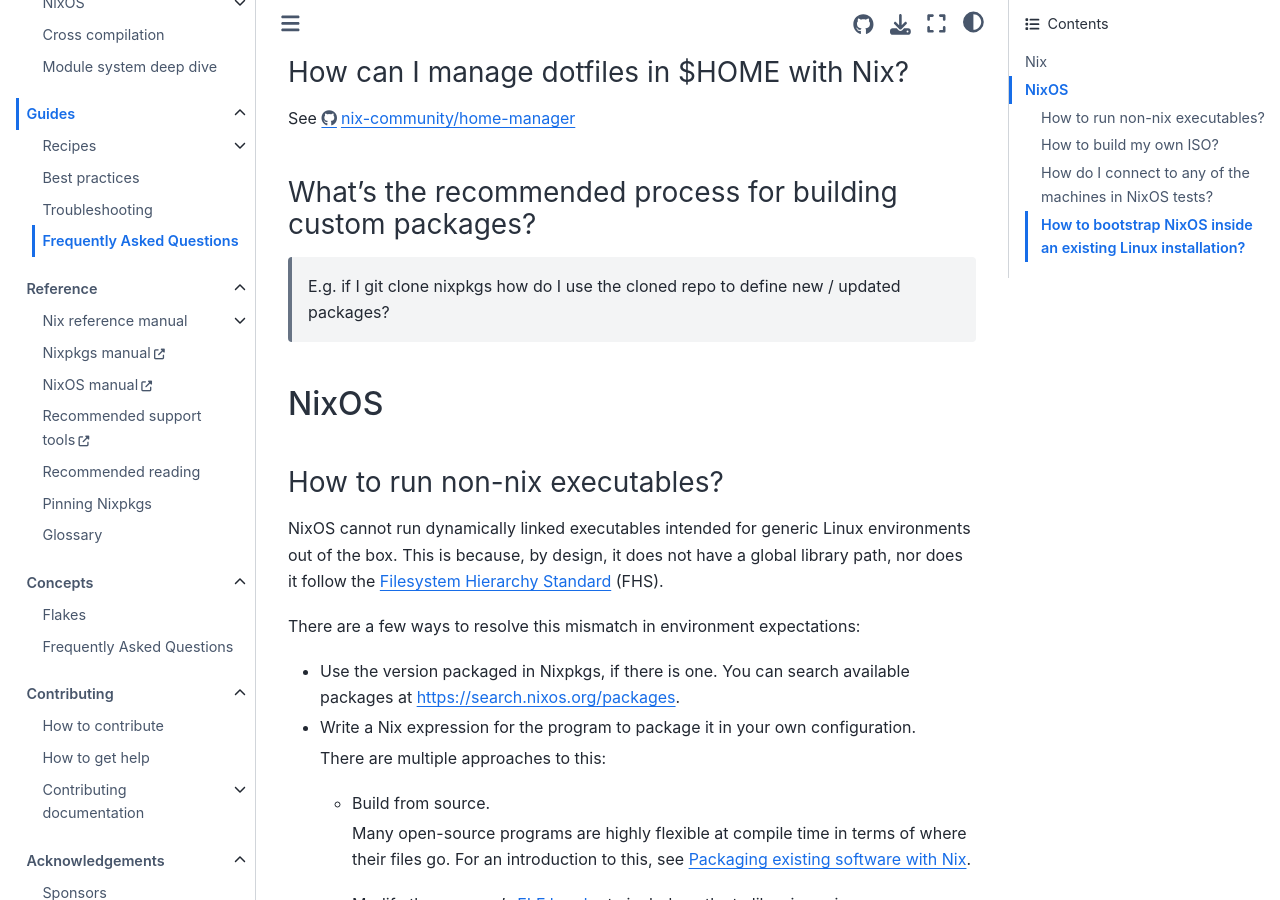
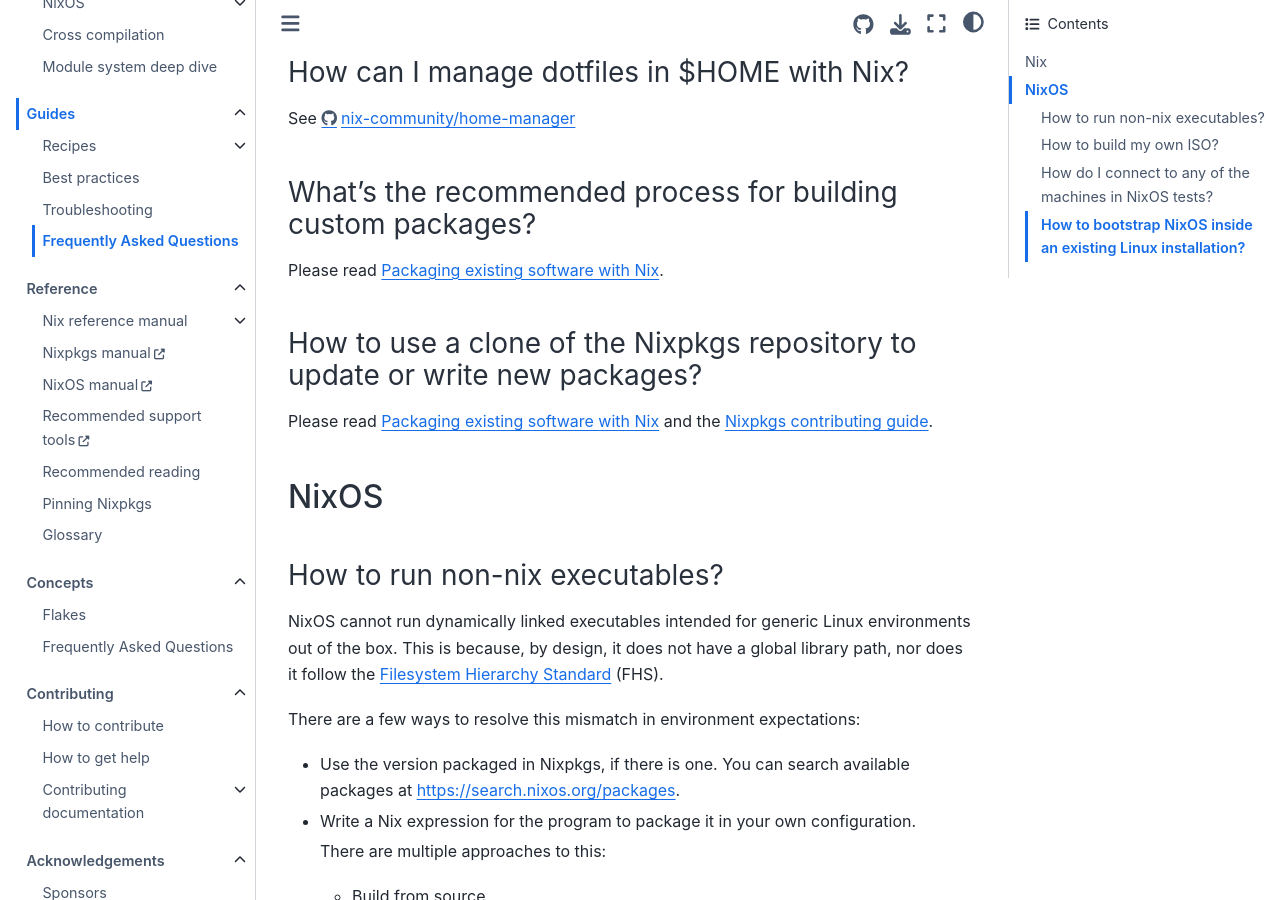
Before and after one commit to NixOS/nix.dev, a Sphinx documentation site: the page built from source/guides/faq.md, in a window 1280 px wide and 900 px high, scrolled down 1019 px. Built offline with Sphinx 7.4.7 and the Sphinx Book theme 1.1.4, drawn with Linux system fonts in a browser that asks for light colours.

Commit message:
update the FAQ on packaging (#883)
* update the FAQ on packaging

Co-authored-by: Silvan Mosberger <github@infinisil.com>

```diff
--- a/source/guides/faq.md
+++ b/source/guides/faq.md
@@ -45,7 +45,11 @@
 
 ### What's the recommended process for building custom packages?
 
-> E.g. if I git clone nixpkgs how do I use the cloned repo to define new / updated packages?
+Please read [](packaging-existing-software).
+
+### How to use a clone of the Nixpkgs repository to update or write new packages?
+
+Please read [](packaging-existing-software) and the [Nixpkgs contributing guide](https://github.com/NixOS/nixpkgs/blob/master/CONTRIBUTING.md).
 
 ## NixOS
 
```
